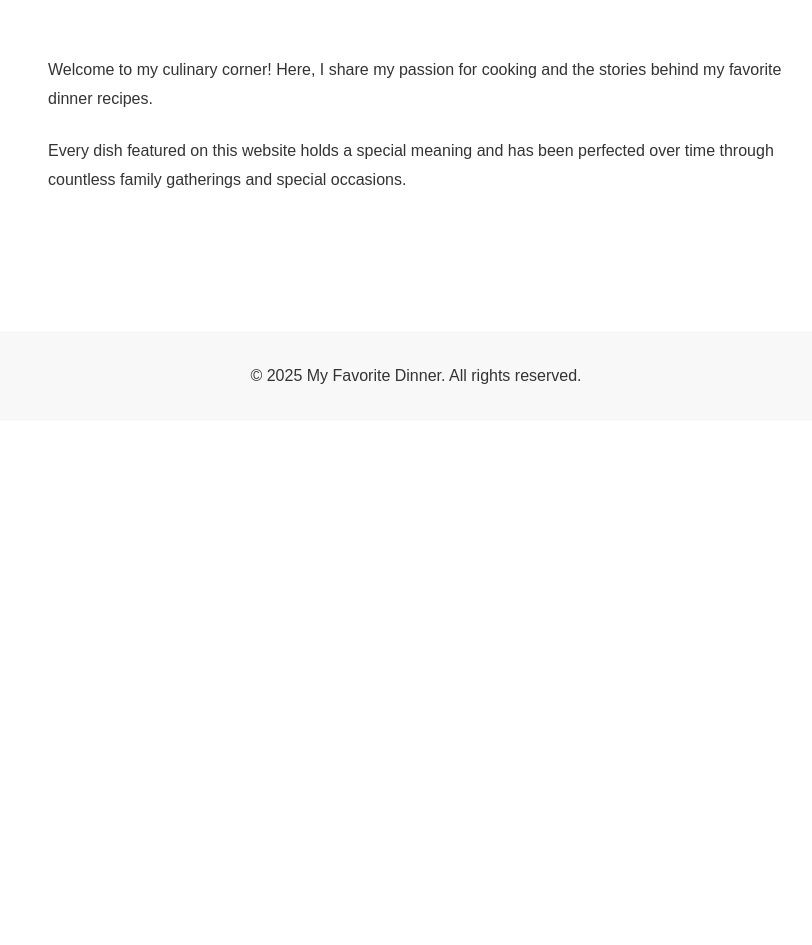
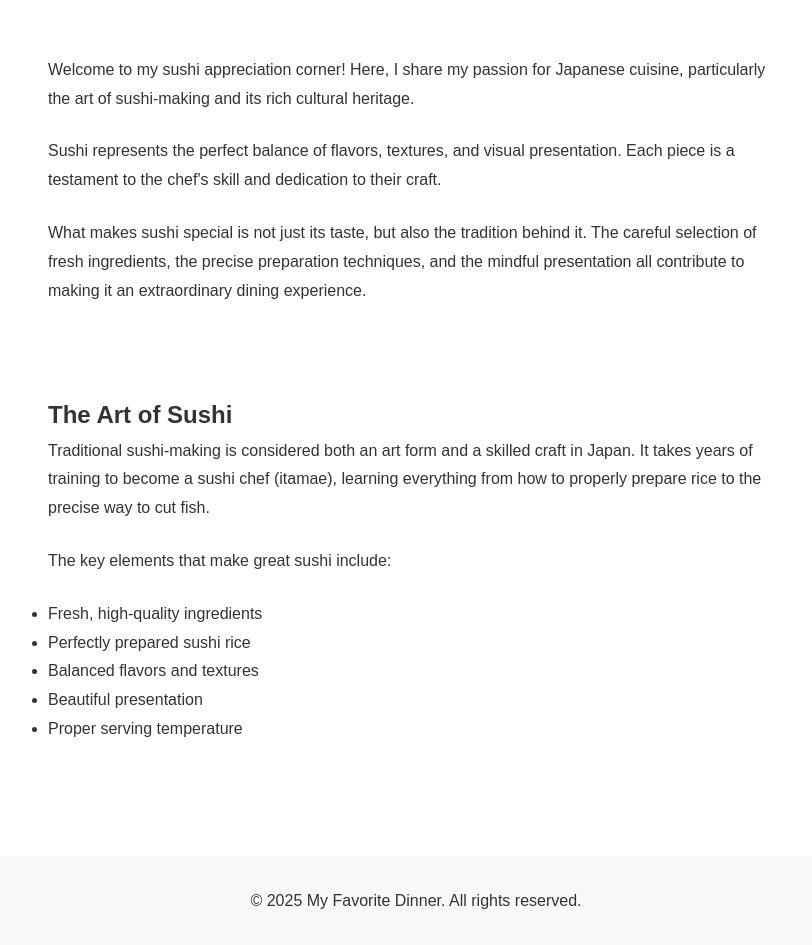
Before and after one commit to Anamk123441/session-09-dinner-idea, a plain HTML site: page favorite-dinner-site/src/about.html in a window 1280 px wide. Shown: the part 149-1094 px from the top of the page, without its empty margins (224-1036 px from the left). Before the commit the page ends 800 px from the top, so only its background shows below. Drawn offline with Linux system fonts and the light colour scheme.

Commit message:
Update main heading and featured dishes to focus on Japanese sushi

```diff
--- a/favorite-dinner-site/src/about.html
+++ b/favorite-dinner-site/src/about.html
@@ -18,10 +18,23 @@
     </header>
 
     <main>
-        <h1>About My Culinary Journey</h1>
+        <h1>About My Love for Sushi</h1>
         <section class="about-content">
-            <p>Welcome to my culinary corner! Here, I share my passion for cooking and the stories behind my favorite dinner recipes.</p>
-            <p>Every dish featured on this website holds a special meaning and has been perfected over time through countless family gatherings and special occasions.</p>
+            <p>Welcome to my sushi appreciation corner! Here, I share my passion for Japanese cuisine, particularly the art of sushi-making and its rich cultural heritage.</p>
+            <p>Sushi represents the perfect balance of flavors, textures, and visual presentation. Each piece is a testament to the chef's skill and dedication to their craft.</p>
+            <p>What makes sushi special is not just its taste, but also the tradition behind it. The careful selection of fresh ingredients, the precise preparation techniques, and the mindful presentation all contribute to making it an extraordinary dining experience.</p>
+        </section>
+        <section class="about-content">
+            <h2>The Art of Sushi</h2>
+            <p>Traditional sushi-making is considered both an art form and a skilled craft in Japan. It takes years of training to become a sushi chef (itamae), learning everything from how to properly prepare rice to the precise way to cut fish.</p>
+            <p>The key elements that make great sushi include:</p>
+            <ul>
+                <li>Fresh, high-quality ingredients</li>
+                <li>Perfectly prepared sushi rice</li>
+                <li>Balanced flavors and textures</li>
+                <li>Beautiful presentation</li>
+                <li>Proper serving temperature</li>
+            </ul>
         </section>
     </main>
 
```
Also changed, not shown: favorite-dinner-site/src/index.html (+15 -4 lines).
